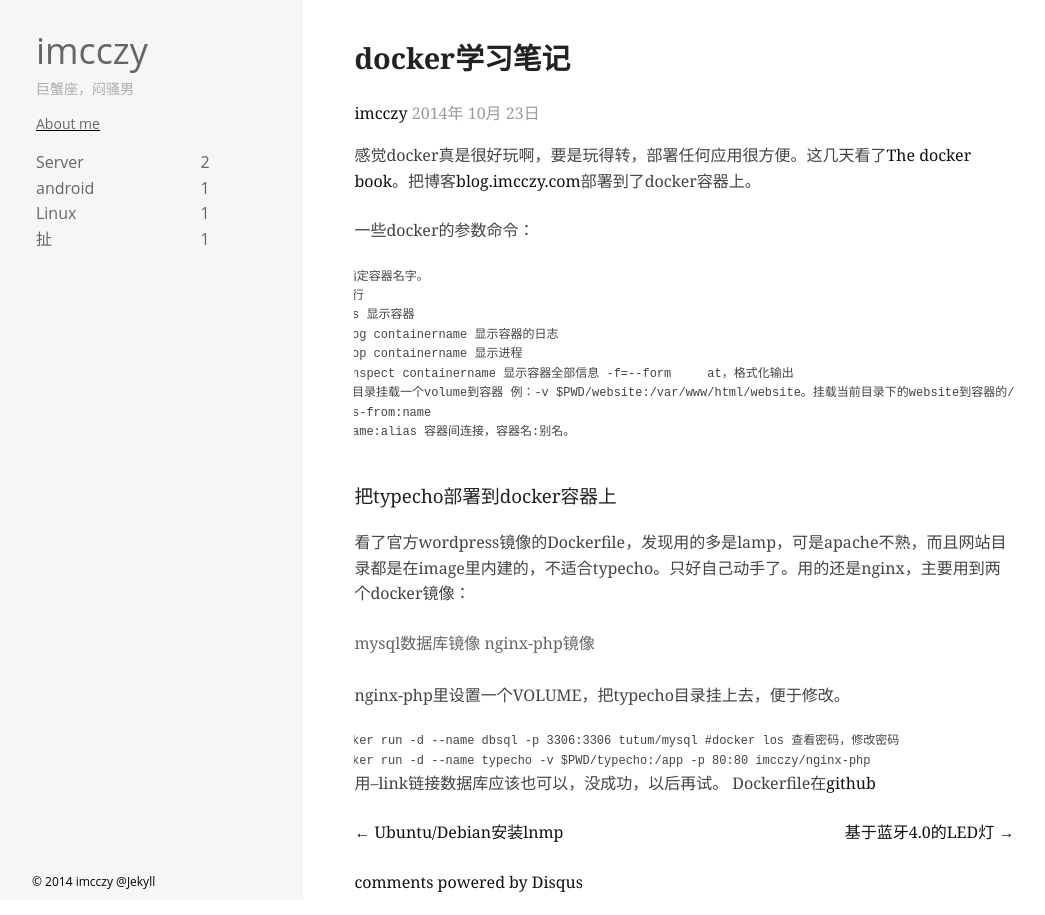
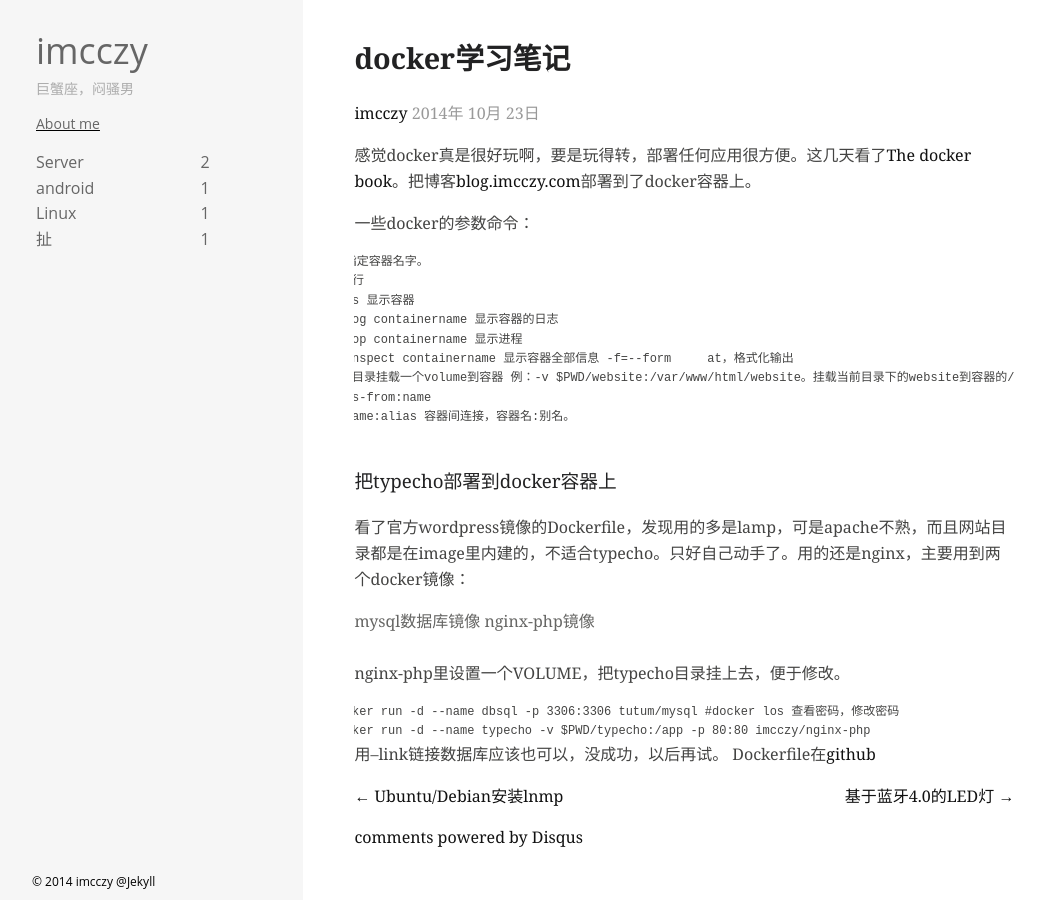
Before and after one commit to imcczy/imcczy.github.io, a Jekyll site: the page built from _posts/2014-10-23-docker_learning.md, in a window 1280 px wide. Shown: the whole page, without its empty margins (4-1049 px from the left). Built offline with Jekyll 4.4.1, drawn with Linux system fonts in a browser that asks for light colours; nearby versions of some CDN libraries; comment, search, counter and statistics services are not loaded; a style sheet for code colours, icons or effects is not loaded.

Commit message:
2015-1-3

```diff
--- a/css/site.css
+++ b/css/site.css
@@ -71,7 +71,7 @@
 
 .yue p {
   margin-top: 0;
-  margin-bottom: 1.46em;
+  /*margin-bottom: 1.46em;*/
 }
 
 .yue a {
```
